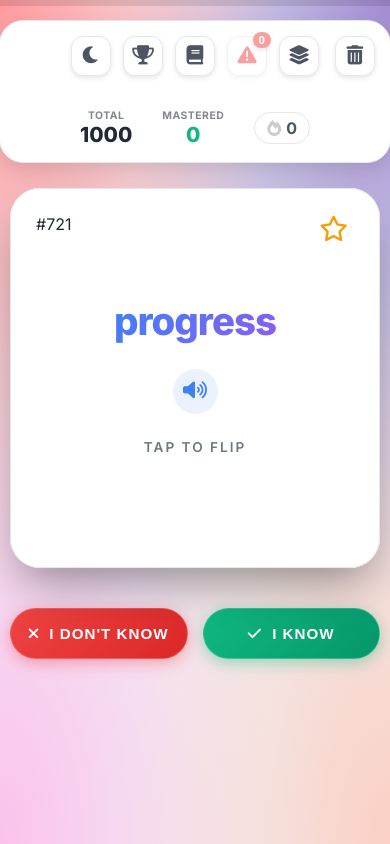
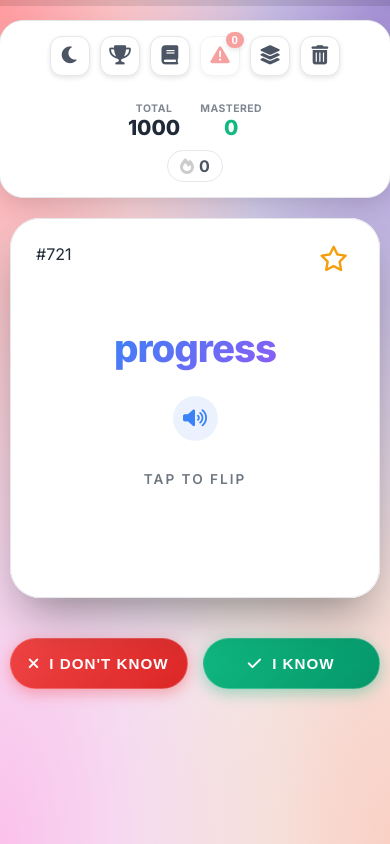
Before and after one commit to alpaydinmuammer/word-app, a plain HTML site: page index.html in a window 390 px wide. Drawn offline with nearby package versions, Linux system fonts and the light colour scheme.

Commit message:
Add files via upload

```diff
--- a/style.css
+++ b/style.css
@@ -412,7 +412,7 @@ body.dark-mode .speed-overlay { background: rgba(0, 0, 0, 0.3); }
 .swipe-left { animation: flyLeft 1.2s cubic-bezier(0.25, 0.46, 0.45, 0.94) forwards; }
 .promote-card { animation: promoteToFront 0.8s cubic-bezier(0.25, 0.46, 0.45, 0.94) forwards; }
 
-/* MOBİL UYUM VE DÜZELTMELER (Simetrik Yerleşim) */
+/* MOBİL UYUM VE DÜZELTMELER (Final - Tam Ortalı & Simetrik) */
 @media (max-width: 768px) {
     body {
         padding: 10px;
@@ -424,68 +424,63 @@ body.dark-mode .speed-overlay { background: rgba(0, 0, 0, 0.3); }
     /* --- DASHBOARD --- */
     .dashboard {
         position: relative;
-        flex-direction: row; /* Yan yana dizilime izin ver */
-        flex-wrap: wrap;     /* Sığmayan aşağı kaysın */
-        justify-content: center; /* Yatayda ortala */
+        flex-direction: column;
         align-items: center;
+        gap: 10px; /* Satırlar arası boşluk */
         padding: 15px 10px;
         width: 100%;
-        margin: 10px 0 25px 0;
-        gap: 15px; /* Satır ve öğe aralıkları */
+        margin: 10px 0 20px 0;
     }
 
-    /* 1. SATIR: Menü İkonları */
+    /* 1. Satır: TÜM İKONLAR (Çöp Kutusu Dahil) */
     .top-controls {
-        width: 100%; /* Tüm satırı kapla */
+        width: 100%;
         display: flex;
-        justify-content: center; /* Ortala */
-        gap: 12px;
-        padding-bottom: 12px;
+        flex-wrap: wrap; /* Sığmazsa taşsın */
+        justify-content: center; /* YATAYDA TAM ORTALA */
+        gap: 10px; /* İkonlar arası eşit boşluk */
+
+        padding-bottom: 10px;
         border-bottom: 1px solid rgba(255,255,255,0.1);
         margin-bottom: 5px;
+
+        /* Önceki paddingleri SIFIRLIYORUZ */
         padding-right: 0;
+        padding-left: 0;
     }
 
-    /* Çöp Kutusu (Reset) - Sağ Üst Köşeye Sabit */
-    /* Diğer ikonların hizasını bozmaması için absolute kullanıyoruz */
+    /* Çöp Kutusu (Reset) - Artık özgür, diğerleriyle yan yana */
     #resetBtn {
-        position: absolute;
-        top: 15px;
-        right: 15px;
+        position: static; /* Sabitlemeyi kaldır */
+        top: auto;
+        right: auto;
         margin: 0;
-        z-index: 5;
     }
 
-    /* 2. SATIR: İstatistikler (Total, Mastered, Streak) */
-
-    /* Total & Mastered Grubu */
-    .stats-wrapper {
-        width: auto;
-        display: flex;
-        gap: 30px; /* Öğeler arası boşluk */
-        padding: 0;
-        border: none;
-        justify-content: center;
-        align-items: center;
-    }
-
-    /* Streak (Ateş) Grubu */
-    .right-controls {
+    /* 2. Satır: İstatistikler & Streak */
+    .stats-wrapper, .right-controls {
         width: auto;
         display: flex;
         justify-content: center;
         align-items: center;
-        /* Total/Mastered ile Streak arasına boşluk koy */
-        margin-left: 15px;
+        border: none;
     }
 
-    /* Yazı Boyutları */
+    /* İkinci satırı da kendi içinde ortala ve hizala */
+    .dashboard > *:not(.top-controls) {
+        display: flex;
+        gap: 20px;
+        justify-content: center;
+        align-items: center;
+        width: 100%;
+    }
+
     .stat-box .label { font-size: 0.65em; opacity: 0.7; }
     .stat-box .value { font-size: 1.3em; }
 
-    /* --- KART & DİĞER AYARLAR --- */
+    /* --- TAP TO FLIP YAZISI --- */
     .tap-hint {
-        margin-top: 25px !important;
+        margin-top: 30px !important;
         font-size: 0.85em !important;
         font-weight: 600;
         letter-spacing: 2px;
@@ -497,6 +492,7 @@ body.dark-mode .speed-overlay { background: rgba(0, 0, 0, 0.3); }
     .tap-hint::after { content: none; }
     .key-shortcut { display: none !important; }
 
+    /* --- KART BOYUTLARI --- */
     .flip-card, .next-card-preview {
         height: 45vh;
         max-height: 400px;
```
